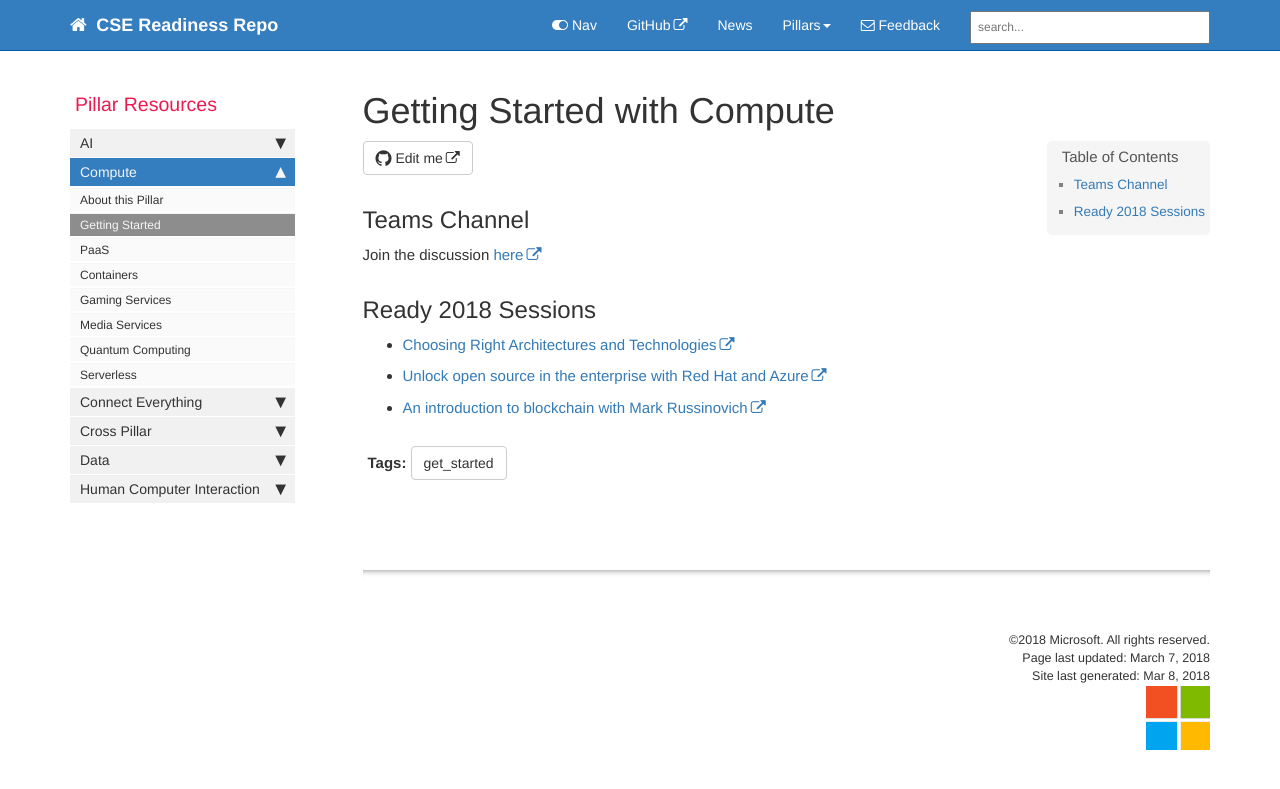
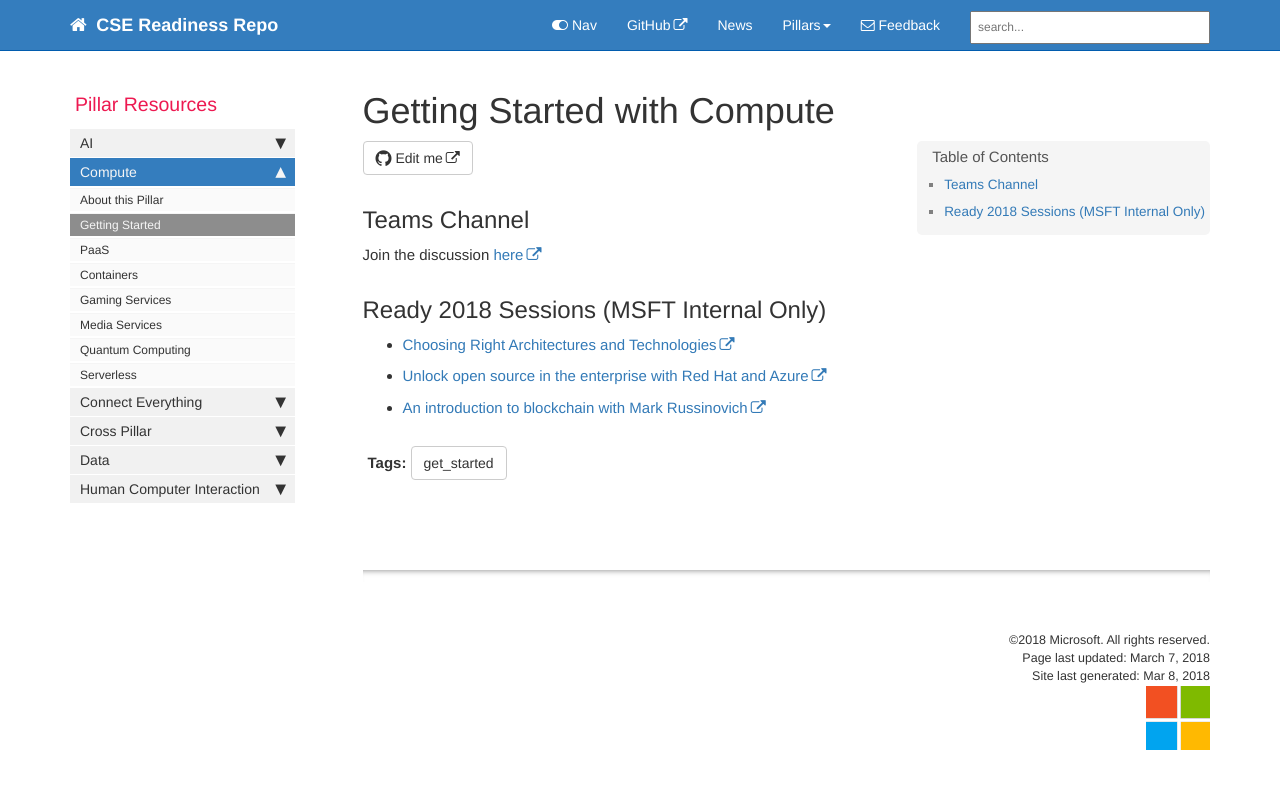
Before and after one commit to microsoft/CSE-Readiness, a Jekyll site: the page built from docs/pages/Compute/compute_gettingStarted.md, in a window 1280 px wide. Shown: the top 789 px of the page. Built offline with Jekyll 4.4.1, drawn with Linux system fonts in a browser that asks for light colours; nearby versions of some CDN libraries; comment, search, counter and statistics services are not loaded; part of the change alters nothing that is shown.

```diff
--- a/docs/_config.yml
+++ b/docs/_config.yml
@@ -12,7 +12,7 @@ site_title: CSE Readiness Docs Repository
 company_name: Microsoft
 # this appears in the footer
 
-github_editme_path: Microsoft/CSE-Readiness/blob/Readiness/
+github_editme_path: Microsoft/CSE-Readiness/blob/Readiness/docs/
 # if you're using Github, provide the basepath to the branch you've created for reviews, following the sample here. if not, leave this value blank.
 
 
--- a/docs/js/customscripts.js
+++ b/docs/js/customscripts.js
@@ -52,3 +52,20 @@ $(function() {
         }
     });
 });
+//Open external links in new tab
+$(function () {
+    handleLinks()
+})()
+
+function handleLinks () {
+    // Don't open our own site's links in new tabs
+    var host = location.hostname
+    // Grab and loop over all <a> elements
+    var allLinks = document.querySelectorAll('a')
+    for (var i = 0; i < allLinks.length; ++i) {
+        // if links are external and not empty
+        if (allLinks[i].hostname !== host && allLinks[i].hostname !== '') {
+        allLinks[i].target = '_blank'
+        }
+    }
+}
--- a/docs/pages/Compute/compute_gettingStarted.md
+++ b/docs/pages/Compute/compute_gettingStarted.md
@@ -14,7 +14,7 @@ folder: Compute
 
 Join the discussion [here](https://teams.microsoft.com/l/channel/19%3a1f16f153d9d3482383b03de94e6c25b8%40thread.skype/!%2520Compute%2520Pillar?groupId=dff0a70d-6316-4124-ae5a-e9d06f63ec34&tenantId=72f988bf-86f1-41af-91ab-2d7cd011db47)
 
-## Ready 2018 Sessions
+## Ready 2018 Sessions (MSFT Internal Only)
 
 - [Choosing Right Architectures and Technologies](https://content.microsoftready.com/FY18Q3/session/API-AZD202)
 - [Unlock open source in the enterprise with Red Hat and Azure](https://content.microsoftready.com/FY18Q3/session/API-AZD206)
```
